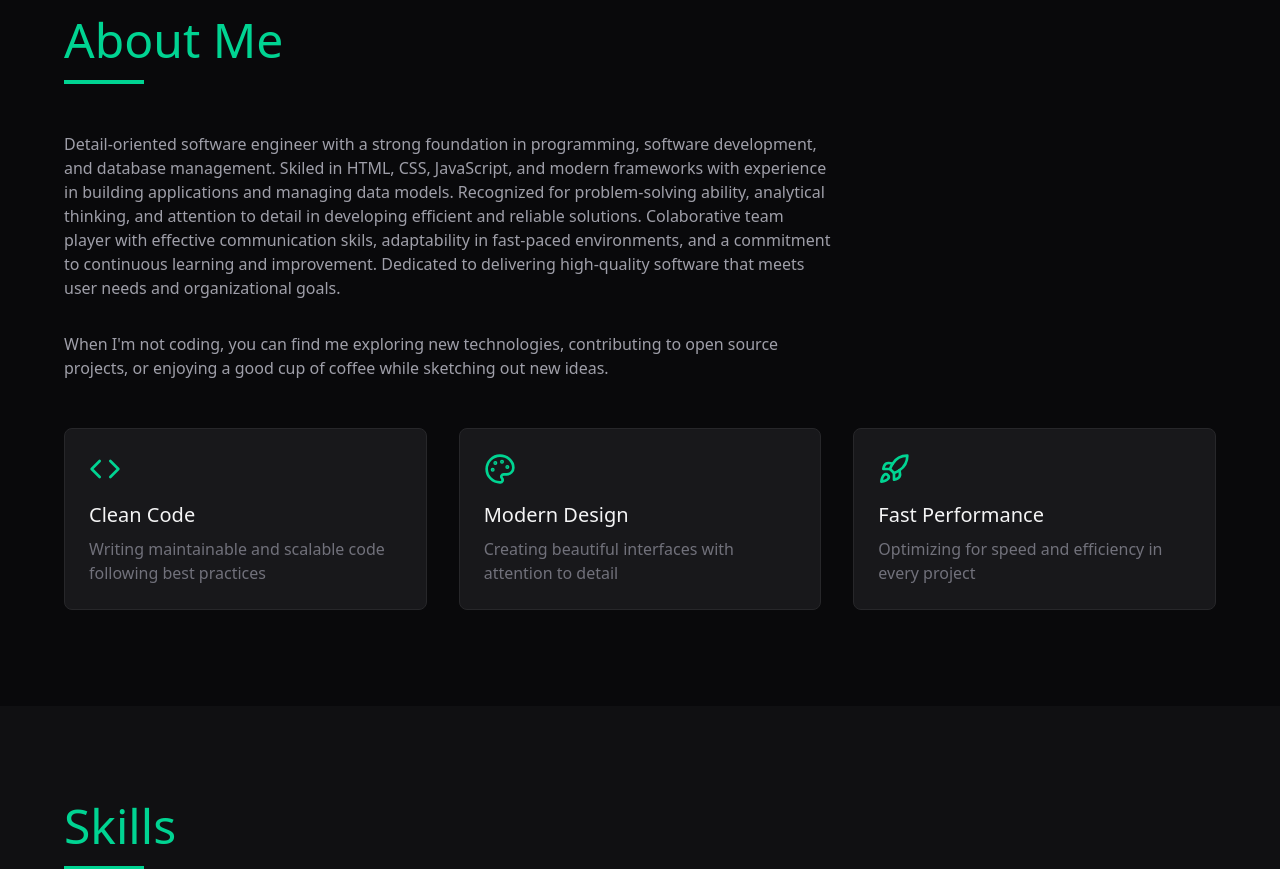
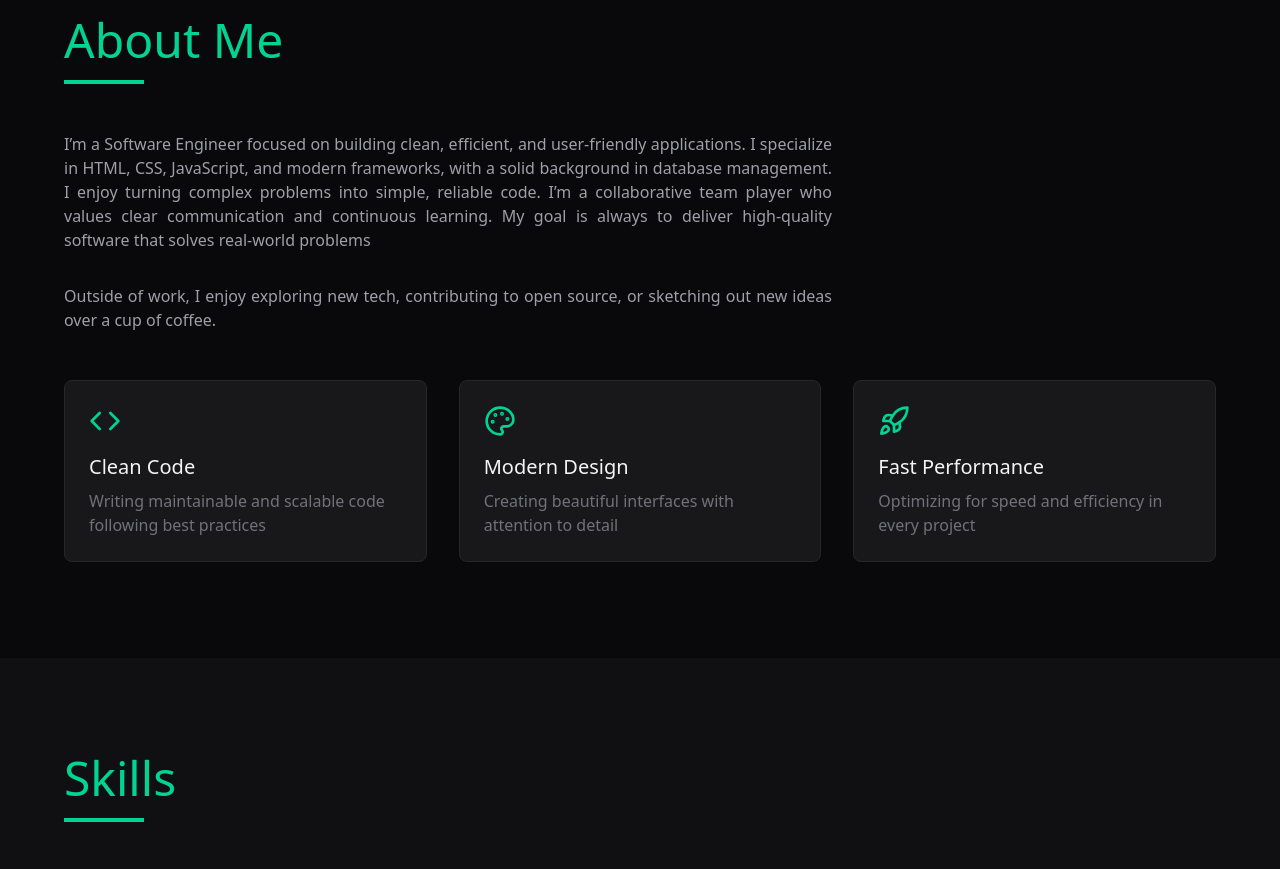
Before and after one commit to nats1211/Portfolio, a React (Vite) app: page / in a window 1280 px wide. Shown: the part 880-1749 px from the top of the page. Built offline with nearby package versions, Linux system fonts and the light colour scheme.

Commit message:
justify the text and rewrite the about me page

```diff
--- a/src/components/about.jsx
+++ b/src/components/about.jsx
@@ -1,3 +1,4 @@
+/* eslint-disable no-unused-vars */
 import { motion } from "motion/react";
 import { useInView } from "./use-in-view";
 import { Code, Palette, Rocket } from "lucide-react";
@@ -35,18 +36,15 @@ export default function About() {
                     <h2 className="text-4xl md:text-5xl mb-4 text-emerald-400">About Me</h2>
                     <div className="w-20 h-1 bg-emerald-400 mb-12"></div>
 
-                    <p className="text-zinc-400 mb-8 max-w-3xl">
-                        Detail-oriented software engineer with a strong foundation in programming, software development, and database management.
-                        Skiled in HTML, CSS, JavaScript, and modern frameworks with experience in building applications and managing data models.
-                        Recognized for problem-solving ability, analytical thinking, and attention to detail in developing efficient and reliable solutions.
-                        Colaborative team player with effective communication skils, adaptability in fast-paced environments, and a commitment to
-                        continuous learning and improvement. Dedicated to delivering high-quality software that meets user needs and organizational
-                        goals.
+                    <p className="text-zinc-400 mb-8 max-w-3xl text-justify">
+                        I’m a Software Engineer focused on building clean, efficient, and user-friendly applications.
+                        I specialize in HTML, CSS, JavaScript, and modern frameworks, with a solid background in database management.
+                        I enjoy turning complex problems into simple, reliable code. I’m a collaborative team player who values clear communication and
+                        continuous learning. My goal is always to deliver high-quality software that solves real-world problems
                     </p>
 
-                    <p className="text-zinc-400 mb-12 max-w-3xl">
-                        When I'm not coding, you can find me exploring new technologies, contributing to
-                        open source projects, or enjoying a good cup of coffee while sketching out new ideas.
+                    <p className="text-zinc-400 mb-12 max-w-3xl text-justify">
+                        Outside of work, I enjoy exploring new tech, contributing to open source, or sketching out new ideas over a cup of coffee.
                     </p>
 
                     <div className="grid grid-cols-1 md:grid-cols-3 gap-8">
--- a/src/components/skills.jsx
+++ b/src/components/skills.jsx
@@ -1,3 +1,4 @@
+/* eslint-disable no-unused-vars */
 import { motion } from "motion/react";
 import { useInView } from "./use-in-view";
 
```
